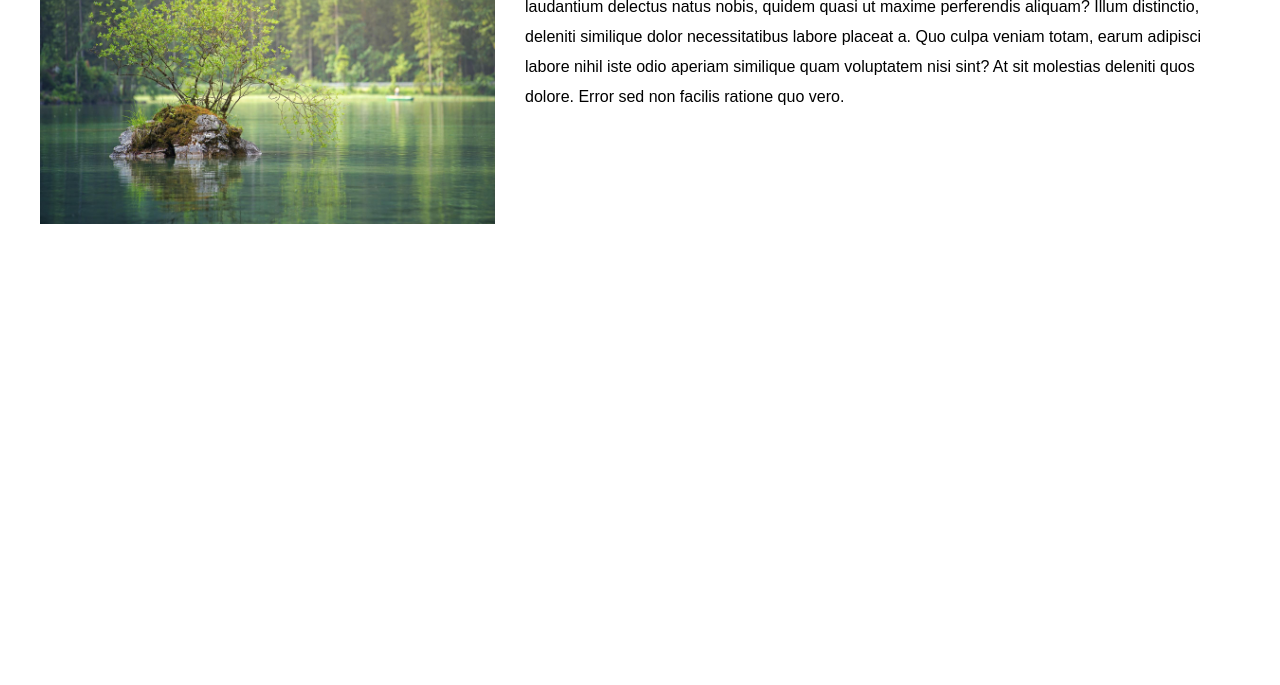
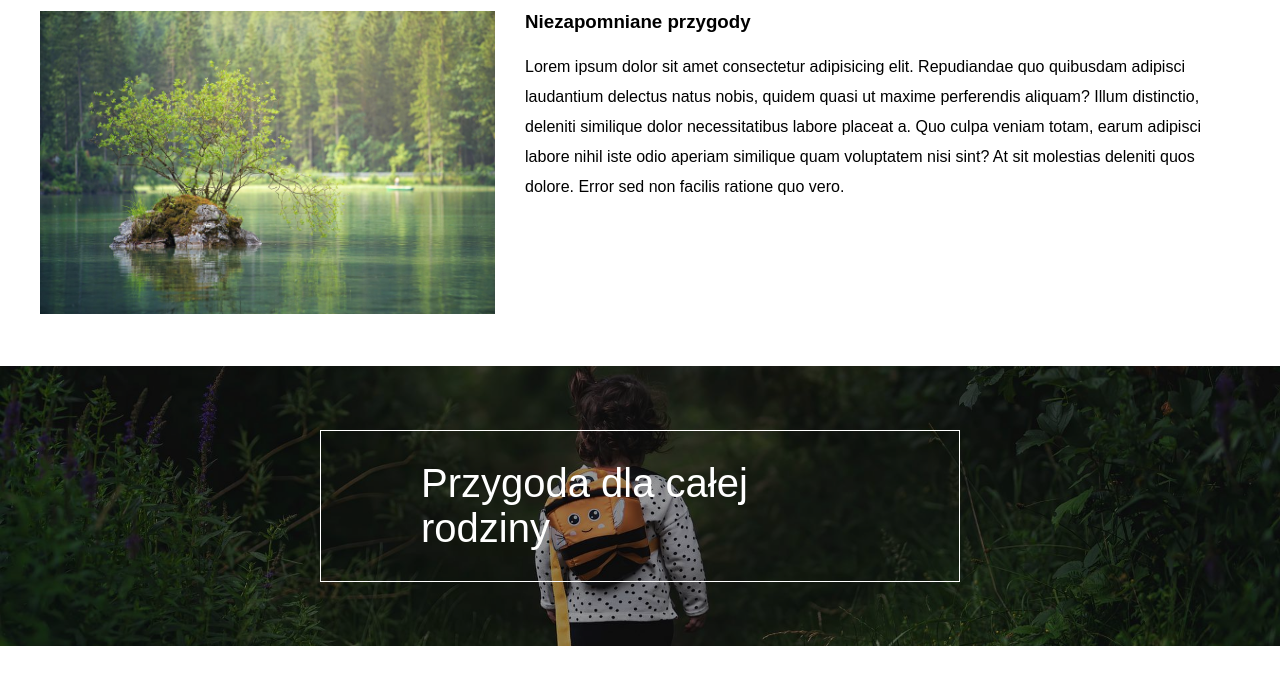
Before and after one commit to B7atis/Forest_Page, a website: page index.html in a window 1280 px wide. Shown: the part 521-1206 px from the top of the page. Before the commit the page ends 815 px from the top, so only its background shows below. Drawn offline with Linux system fonts and the light colour scheme; files whose address does not match are found by name.

Commit message:
Add section adventure and modify gulpfile

```diff
--- a/gulpfile.js
+++ b/gulpfile.js
@@ -9,14 +9,12 @@ const imagemin = require('gulp-imagemin');
 const sourcemaps = require('gulp-sourcemaps');
 const clean = require('gulp-clean');
 const kit = require('gulp-kit');
-const browserSync = require('browser-sync').create();  // mówimy create -tworzymy serwer
+const browserSync = require('browser-sync').create();
+
 const reload = browserSync.reload;
 
-// tworzymy obiekt w którym będziemy mieć ścieżki do naszych plików
 const paths = {
-    // ** oznaczają, że gdybyśmy mieli w folderze jescze jakieś inne podfoldery to wtedy również te podfoldery przeszukamy
     html: './html/**/*.kit',
-    // * przeszukaj wszystkie pliki, które mają rozszerzenie scss
     sass: './src/sass/**/*.scss',
     js: './src/js/**/*.js',
     img: './src/img/*',
@@ -26,131 +24,71 @@ const paths = {
     imgDest: './dist/img'
 }
 
-// tworzymy funkcję dla kompilowania plików sass
 function sassCompiler(done) {
-    // odwołujemy się do obiektu, a następnie klucza
     src(paths.sass)
         .pipe(sourcemaps.init())
-
-        // pipe to coś takiego jak then w promise
-        // jeżeli te pliki znajdziesz odpal sasa
         .pipe(sass().on('error', sass.logError))
-
-        // odnosimy się do paczki autoprefixer, aby dodawać prefixy do naszego css'a
         .pipe(autoprefixer())
-
-        // odnosimy się do wtyczki cssnano -czyli minifikujemy nasz scss
         .pipe(cssnano())
-
-        // zapisujemy rename z obiektem, aby wyznaczyć która nazwa będzie zmieniana
         .pipe(rename({
             suffix: '.min'
         }))
-
-        // sourcemaps tworzy specjalny plik, aby nam się zgadzały linijki w devtoolsach
         .pipe(sourcemaps.write())
-
-        // wskazujemy ścieżkę do której chcemy wyeksportować naszego sassa
         .pipe(dest(paths.sassDest));
-
     done()
 }
 
-// tworzymy funkcję dla babela
 function javaScript(done) {
-    // zapisujemy to samo co powyżej ze zmianami z sass na js
     src(paths.js)
-
         .pipe(sourcemaps.init())
-
-        // zapisujemy babela z presetem odnoszącym się do js
         .pipe(babel({
             presets: ['@babel/env']
         }))
-
-        // minifikujemy kod js przed wysłaniem go do folderu dist
         .pipe(uglify())
-
-        // zapisujemy rename z obiektem, aby wyznaczyć która nazwa będzie zmieniana
         .pipe(rename({
             suffix: '.min'
         }))
-
-        // w js ta wtyczka nie działa w 100% dokładnie
         .pipe(sourcemaps.write())
-
         .pipe(dest(paths.jsDest));
-
     done()
 }
 
-// tworzymy funkcję dla imagemin - minifikowania obrazów
 function convertImage(done) {
-    // zapisujemy to samo co powyżej ze zmianami z sass na img
     src(paths.img)
-
-        // zapisujemy wywołanie imagemin
         .pipe(imagemin())
-
         .pipe(dest(paths.imgDest));
-
     done()
 }
 
-// tworzymy funkcję która będzie obsługiwała pliki kit w folderze html i kompilowała na zwykły html
 function handleKits(done) {
-    // odwołujemy się ścieżki z plikiem html
     src(paths.html)
-
-        // zapisujemy wywołanie kit
         .pipe(kit())
-
-        // chcemy aby wszystkie nasze pliki z folderu html .kit były eksportowane do naszego folderu głównego ze stroną
         .pipe(dest('./'));
-
     done()
 }
 
-// tworzymy funkcję która będzie usuwała cały folder dist
 function cleanStuff(done) {
-    // odwołujemy się do obiektu, a następnie klucza, read: false - właściwości z dok., które mają przyspieszyć działanie
     src(paths.dist, { read: false })
         .pipe(clean());
-
     done()
 }
 
-// tworzymy funkcję dla browser-sync, serwera
 function startBrowserSync(done) {
-    // poniższy zapis skopiowaliśmy ze strony browser-sync
     browserSync.init({
         server: {
             baseDir: "./"
         }
     });
-
     done()
 }
 
-// tworzymy funkcję dla automatycznego przeładowywania strony
 function watchForChanges(done) {
-    // odwołujemy się do API Gulp, którego importowaliśmy i mówimy mu aby obserwował wszystkie pliki z rozszerzeniem html
     watch('./*.html').on("change", reload);
-
-    // w momencie kiedy zobaczymy jakieś zmiany w pliku sass, js lub .kit (html) odpalamy trzy funckje, a następnie przeładowujemy live
     watch([paths.html, paths.sass, paths.js], parallel(handleKits, sassCompiler, javaScript)).on("change", reload);
-
-    // tworzymy watcha i obserwujemy zmiany w img oraz wywołujemy funkcję
     watch(paths.img, convertImage).on("change", reload);
-
     done()
 }
 
-// tworzymy nową zmienna dla metody parallel, aby umieścić w niej wszystkie główne funkcje
 const mainFunctions = parallel(handleKits, sassCompiler, javaScript, convertImage)
-
-// eksportujemy funkcję czyszczącą i używamy jej niezależnie (czyli wpisujemy, kiedy potrzebujemy wyczyścić folder dist świadomie)
 exports.cleanStuff = cleanStuff;
-
-// ten zapis mówi, że najpierw w serii wykonaj wszystkie funkcje z mainFunctions, a później wystartuj serwer
 exports.default = series(mainFunctions, startBrowserSync, watchForChanges)
--- a/index.html
+++ b/index.html
@@ -56,6 +56,12 @@
         </div>
       </div>
     </div>
+    <div class="img">
+      <div class="text">
+        <p>Przygoda dla całej rodziny</p>
+      </div>
+      <div class="img-bg"></div>
+    </div>
   </main>
 
 </body>
--- a/src/sass/main.scss
+++ b/src/sass/main.scss
@@ -44,7 +44,7 @@ body {
 // HEADER
 .header-img {
   position: relative;
-  height: 260px;
+  height: 350px;
   background-image: url("/src/img/jungle_1920.jpg");
   background-size: cover;
   background-position: 0 50%;
@@ -63,7 +63,7 @@ body {
   position: absolute;
   height: 100%;
   width: 100%;
-  background-color: rgba(0, 0, 0, 0.4);
+  background-color: rgba(0, 0, 0, 0.5);
 }
 
 // MAIN
@@ -101,3 +101,30 @@ main h2 {
 .about-us-text p {
   line-height: 30px;
 }
+
+.img {
+  position: relative;
+  height: 280px;
+  background-image: url("/src/img/girl_1920.jpg");
+  background-size: cover;
+  background-position: 0 50%;
+}
+
+.text {
+  position: absolute;
+  top: 50%;
+  left: 50%;
+  transform: translate(-50%, -50%);
+  padding: 30px 100px;
+  font-size: 40px;
+  border: 1px solid #fff;
+  color: #fff;
+  z-index: 1;
+}
+
+.img-bg {
+  position: absolute;
+  height: 100%;
+  width: 100%;
+  background-color: rgba(0, 0, 0, 0.4);
+}
```
Also changed, not shown: dist/css/main.min.css, 1 other file.
